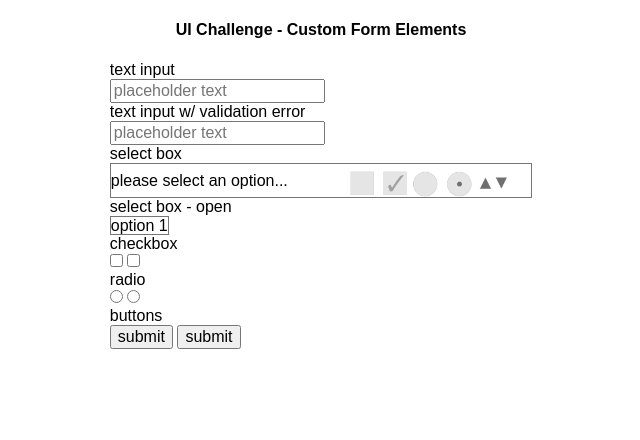
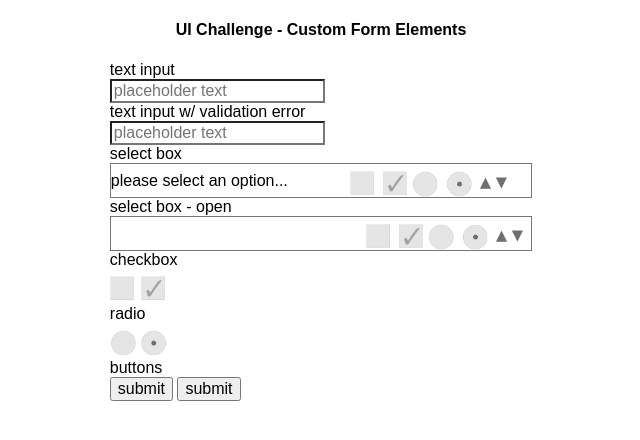
Before and after one commit to ellisken/ui-challenge-02, a plain HTML site: page index.html in a window 1280 px wide. Shown: the whole page, without its empty margins (319-959 px from the left). Drawn offline with Linux system fonts and the light colour scheme.

Commit message:
added check and radio sprites

```diff
--- a/index.html
+++ b/index.html
@@ -30,6 +30,7 @@
     <div class="block">
         <label for="select-box-open">select box - open</label>
         <select id="select-box-open" class="select-up icons-up">
+          <option value="" disabled selected></option>
           <option value="option 1">option 1</option>
           <option value="option 2">option 2</option>
           <option value="option 3">option 3</option>
--- a/styles/modules.css
+++ b/styles/modules.css
@@ -6,7 +6,7 @@ div.block input, select{
   display: block;
 }
 
-select{
+select, input{
   -webkit-appearance: none;
   -moz-appearance: none;
   appearance: none;
@@ -16,7 +16,7 @@ div.inline label{
   display: block;
 }
 
-.icons-down, .icons-up, .icons-check, icons.checked,
+.icons-down, .icons-up, .icons-check, .icons-checked,
 .icons-radio, .icons-radio-selected{
   background-color: white;
   background-image: url('../form-elements-sprite.png');
@@ -29,3 +29,33 @@ div.inline label{
   height: 35px;
   background-position:216px -28px;
 }
+
+.icons-up{
+  width: 100%;
+  height: 35px;
+  background-position: 232px -28px;
+}
+
+.icons-check{
+  width: 27px;
+  height: 32px;
+  background-position: -23px -28px;
+}
+
+.icons-checked{
+  width: 27px;
+  height: 32px;
+  background-position: -56px -28px;
+}
+
+.icons-radio{
+  width: 27px;
+  height: 32px;
+  background-position: -85px -28px;
+}
+
+.icons-radio-selected{
+  width: 27px;
+  height: 32px;
+  background-position: -120px -28px;
+}
```
